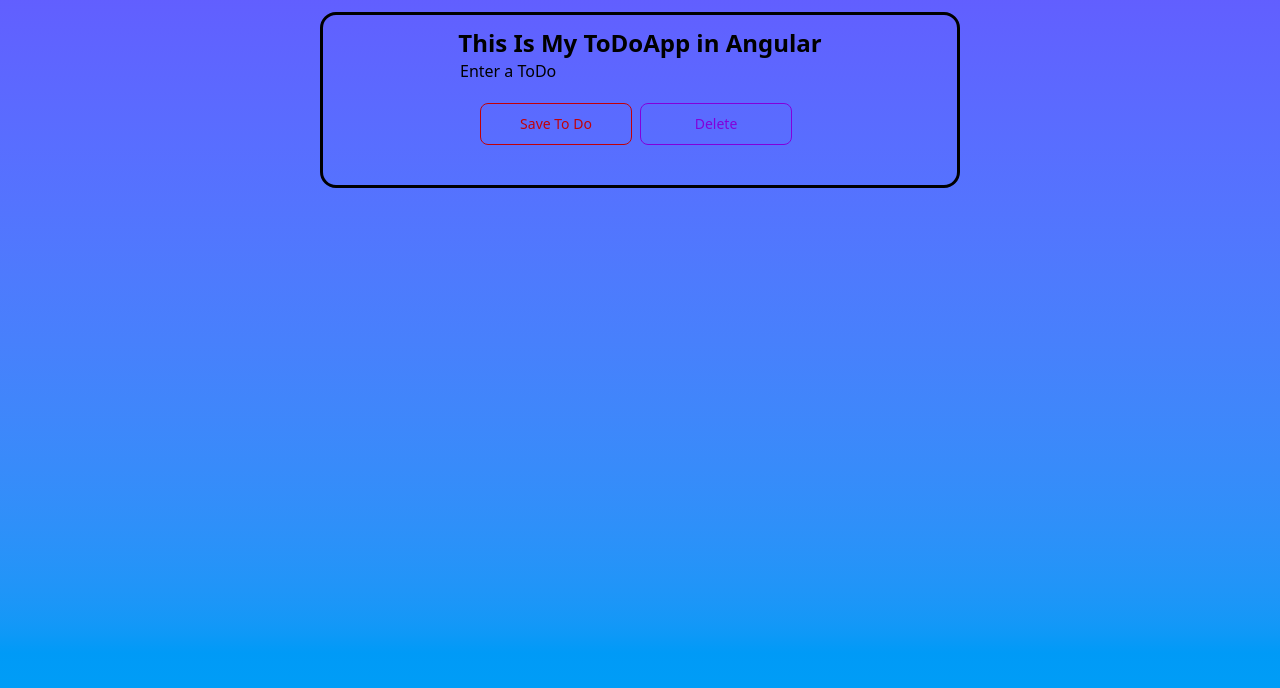
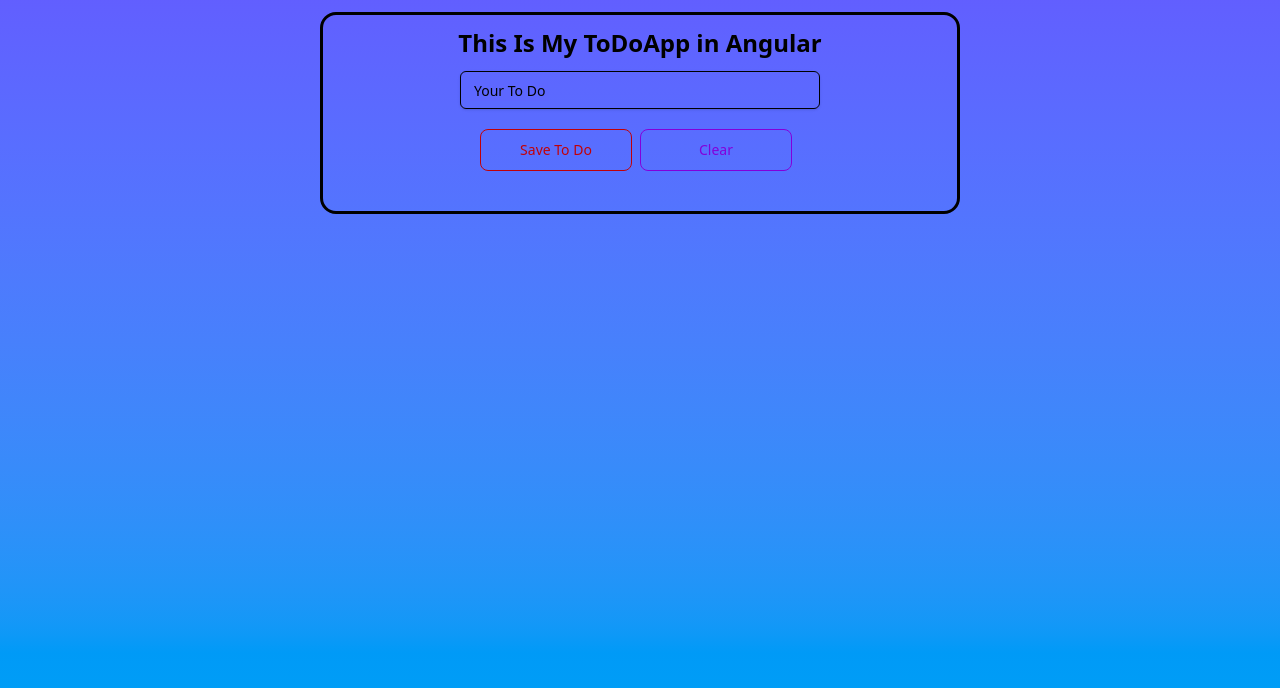
Before and after one commit to ErnAbr/Angular-Projects, an Angular app in the folder ToDoApp/: page / in a window 1280 px wide. Shown: the top 688 px of the page. Built offline with nearby package versions, Linux system fonts and the light colour scheme.

Commit message:
input styling with tailwind

```diff
--- a/ToDoApp/src/app/app.ts
+++ b/ToDoApp/src/app/app.ts
@@ -20,4 +20,8 @@ export class App {
     console.log(this.todo);
     this.todo = '';
   }
+
+  onClickClear() {
+    this.todo = '';
+  }
 }
--- a/ToDoApp/src/app/components/Input/input.html
+++ b/ToDoApp/src/app/components/Input/input.html
@@ -1,2 +1,14 @@
-<label for="text-input">Enter a ToDo</label>
-<input id="text-input" type="text" (input)="onInput($event)" [value]="value()" />
+<div class="w-full max-w-sm min-w-[200px]">
+  <div class="relative">
+    <input
+      (input)="onInput($event)"
+      [value]="value()"
+      class="font-medium peer w-full bg-transparent text-sm border rounded-md px-3 py-2 transition duration-300 ease focus:outline-none focus:border-slate-400 hover:border-slate-300 shadow-sm focus:shadow"
+    />
+    <label
+      class="absolute cursor-text bg-[#5D67FF] px-1 left-2.5 top-2.5 text-sm transition-all transform origin-left peer-focus:-top-2 peer-focus:left-2.5 peer-focus:text-xs peer-focus:text-slate-400 peer-focus:scale-90"
+    >
+      Your To Do
+    </label>
+  </div>
+</div>
--- a/ToDoApp/src/app/templates/main.html
+++ b/ToDoApp/src/app/templates/main.html
@@ -4,10 +4,10 @@
   >
     <h1 class="text-2xl font-black">This Is My ToDoApp in Angular</h1>
     <form>
-      <text-input [(value)]="todo" />
+      <div class="mt-3"><text-input [(value)]="todo" /></div>
       <div class="m-5">
         <app-button buttonName="Save To Do" type="button" (click)="onClick()" />
-        <app-button buttonName="Delete" [isRed]="false" />
+        <app-button buttonName="Clear" [isRed]="false" (click)="onClickClear()" />
       </div>
     </form>
   </div>
```
